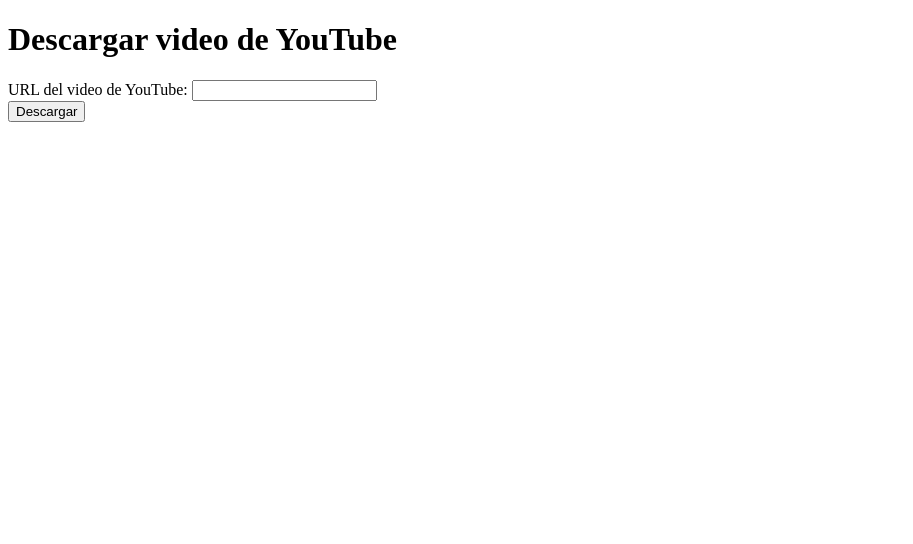
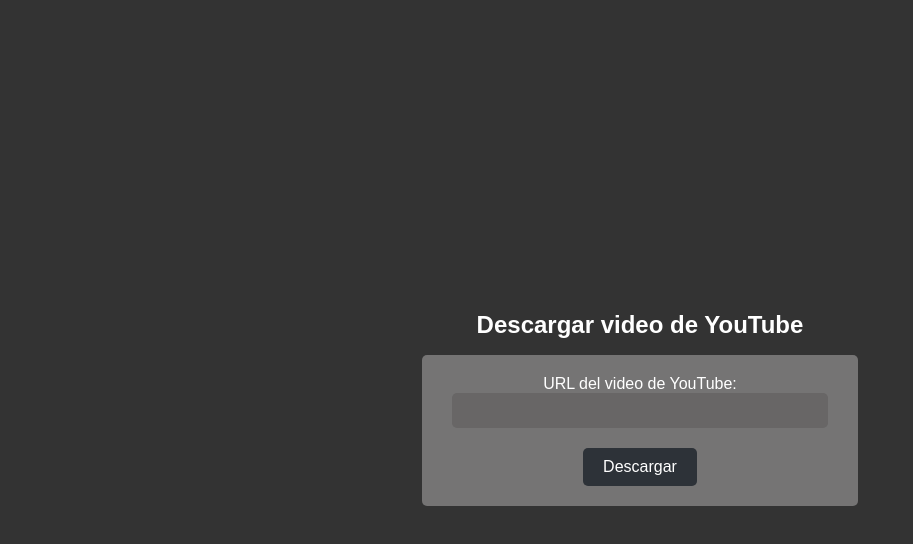
Before and after one commit to juandejunin/jsdownloader-monolithic, a website: page public/index.html in a window 1280 px wide. Shown: the whole page, without its empty margins (0-913 px from the left). Drawn offline with Linux system fonts and the light colour scheme.

Commit message:
feat: add styles css

```diff
--- a/public/index.html
+++ b/public/index.html
@@ -2,14 +2,83 @@
 <html>
 <head>
   <title>Descargar video de YouTube</title>
+  <style>
+    body {
+      background-color: #333; /* Fondo oscuro */
+      color: #fff; /* Texto blanco */
+      font-family: Arial, sans-serif;
+      display: flex;
+      justify-content: center;
+      align-items: center;
+      min-height: 100vh;
+      margin: 0;
+      padding: 0;
+    }
+
+    .container {
+      text-align: center;
+    }
+
+    h1 {
+      font-size: 24px;
+    }
+
+    .form-wrapper {
+      max-width: 400px;
+      padding: 20px;
+      background-color: #757474; /* Fondo del formulario oscuro */
+      border-radius: 5px;
+      display: flex;
+      flex-direction: column;
+      /* justify-content: center; */
+      align-items: flex-start;
+    }
+
+    label {
+      margin-bottom: 10px;
+      font-size: 16px;
+    }
+
+    input[type="text"] {
+
+      width: 90%;
+      padding: 10px;
+      margin-bottom: 20px;
+      border: none;
+      border-radius: 5px;
+      background-color: #686666; /* Fondo del campo de texto oscuro */
+      color: #fff;
+    }
+
+    button[type="submit"] {
+      background-color: #2d3238; /* Botón azul */
+      color: #fff;
+      padding: 10px 20px;
+      border: none;
+      border-radius: 5px;
+      cursor: pointer;
+      font-size: 16px;
+    }
+
+    @media (max-width: 480px) {
+      /* Estilos para pantallas más pequeñas (responsivo) */
+      .form-wrapper {
+        max-width: 90%; /* Formulario ocupa casi toda la pantalla */
+        padding: 10px;
+      }
+    }
+  </style>
 </head>
 <body>
+  <div class="container">
     <h1>Descargar video de YouTube</h1>
+    <div class="form-wrapper">
       <form action="/download" method="post">
         <label for="videoUrl">URL del video de YouTube:</label>
         <input type="text" name="videoUrl" required><br>
-
         <button type="submit">Descargar</button>
       </form>
+    </div>
+  </div>
 </body>
 </html>
```
Lines whose indentation alone changed are shown as unchanged.
